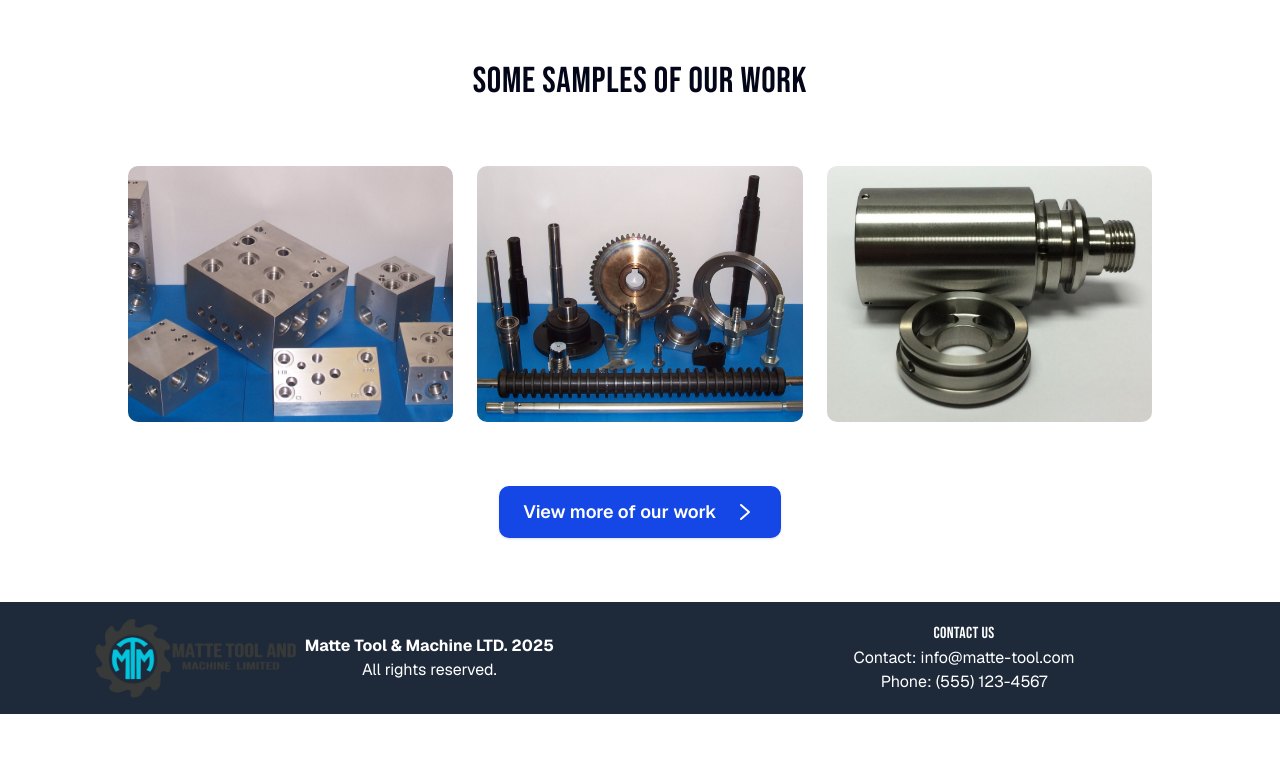
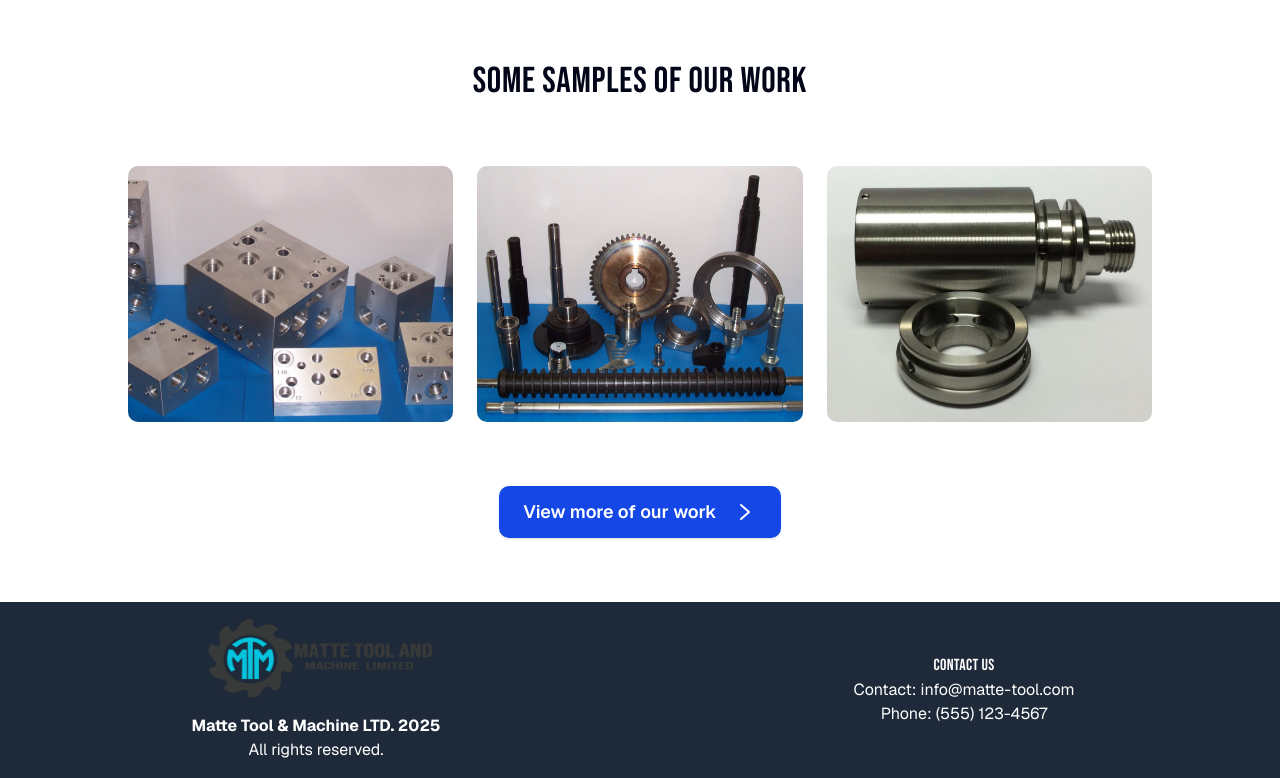
Before and after one commit to Matte-Tool-Machine-LTD/matte-tool-machine, a Next.js app: page / in a window 1280 px wide. Shown: the part 2179-2957 px from the top of the page. Before the commit the page ends 2893 px from the top, so only its background shows below. Built offline with nearby package versions, Linux system fonts and the light colour scheme.

Commit message:
make modifications to the footer

```diff
--- a/src/app/components/footer.tsx
+++ b/src/app/components/footer.tsx
@@ -4,8 +4,8 @@ const Footer: React.FC = () => {
             <div className="container mx-auto text-center">
                 <div className="grid grid-cols-1 md:grid-cols-2 gap-4">
                     <div className="flex flex-row items-center justify-center">
-                        <img src="/mtm_logo_full.png" alt="Matte Tool & Machine Logo" className="h-20 mr-2 ml-4" />
                         <div className="flex flex-col">
+                            <img src="/mtm_logo_full.png" alt="Matte Tool & Machine Logo" className="h-20 mr-2 ml-4 mb-4" />
                             <p className="font-bold">Matte Tool & Machine LTD. {new Date().getFullYear()}</p>
                             <p>All rights reserved.</p>
                         </div>
```
